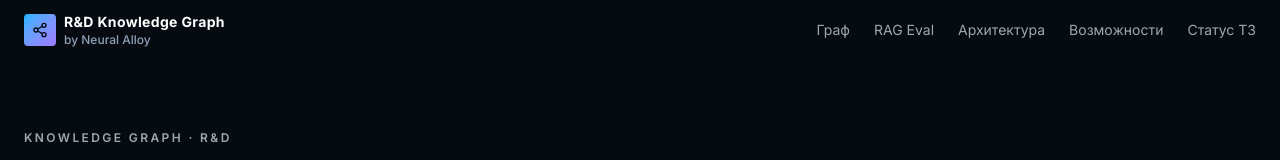
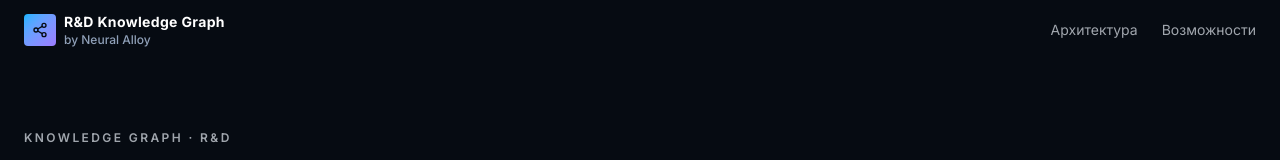
Before and after one commit to schvioletta/Knowledge_graph, a React (Vite) app in the folder frontend/: page / in a window 1280 px wide. Shown: the top 160 px of the page. Built offline with nearby package versions, Linux system fonts and the light colour scheme; no server answers.

Commit message:
commit: frontend update

```diff
--- a/frontend/src/components/NavBar.jsx
+++ b/frontend/src/components/NavBar.jsx
@@ -1,11 +1,8 @@
 import { Share2 } from "lucide-react";
 
 const LINKS = [
-  { href: "#workbench", label: "Граф" },
-  { href: "/eval.html", label: "RAG Eval" },
   { href: "#architecture", label: "Архитектура" },
-  { href: "#capabilities", label: "Возможности" },
-  { href: "#status", label: "Статус ТЗ" },
+  { href: "#status", label: "Возможности" },
 ];
 
 export default function NavBar() {
```
